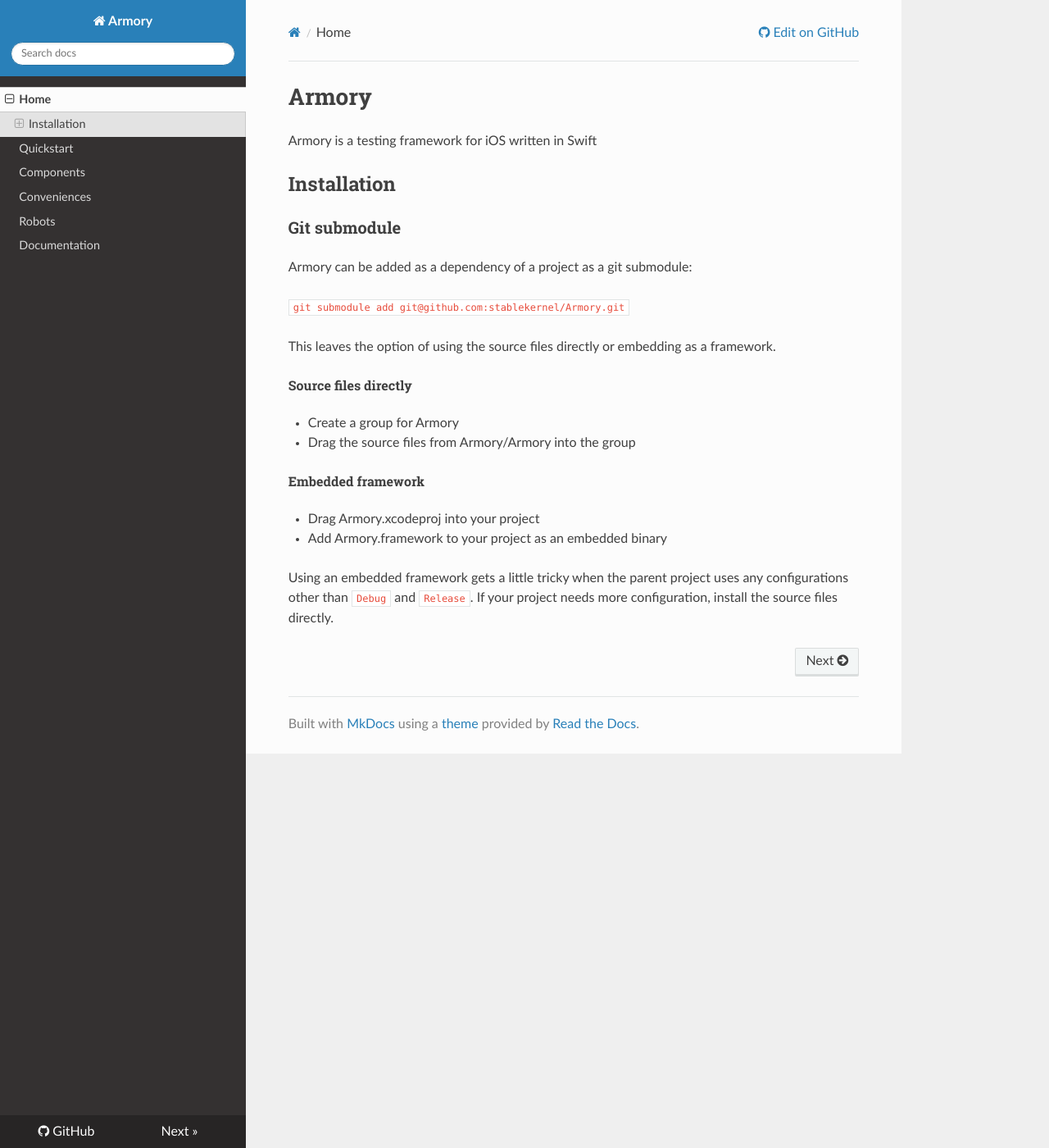
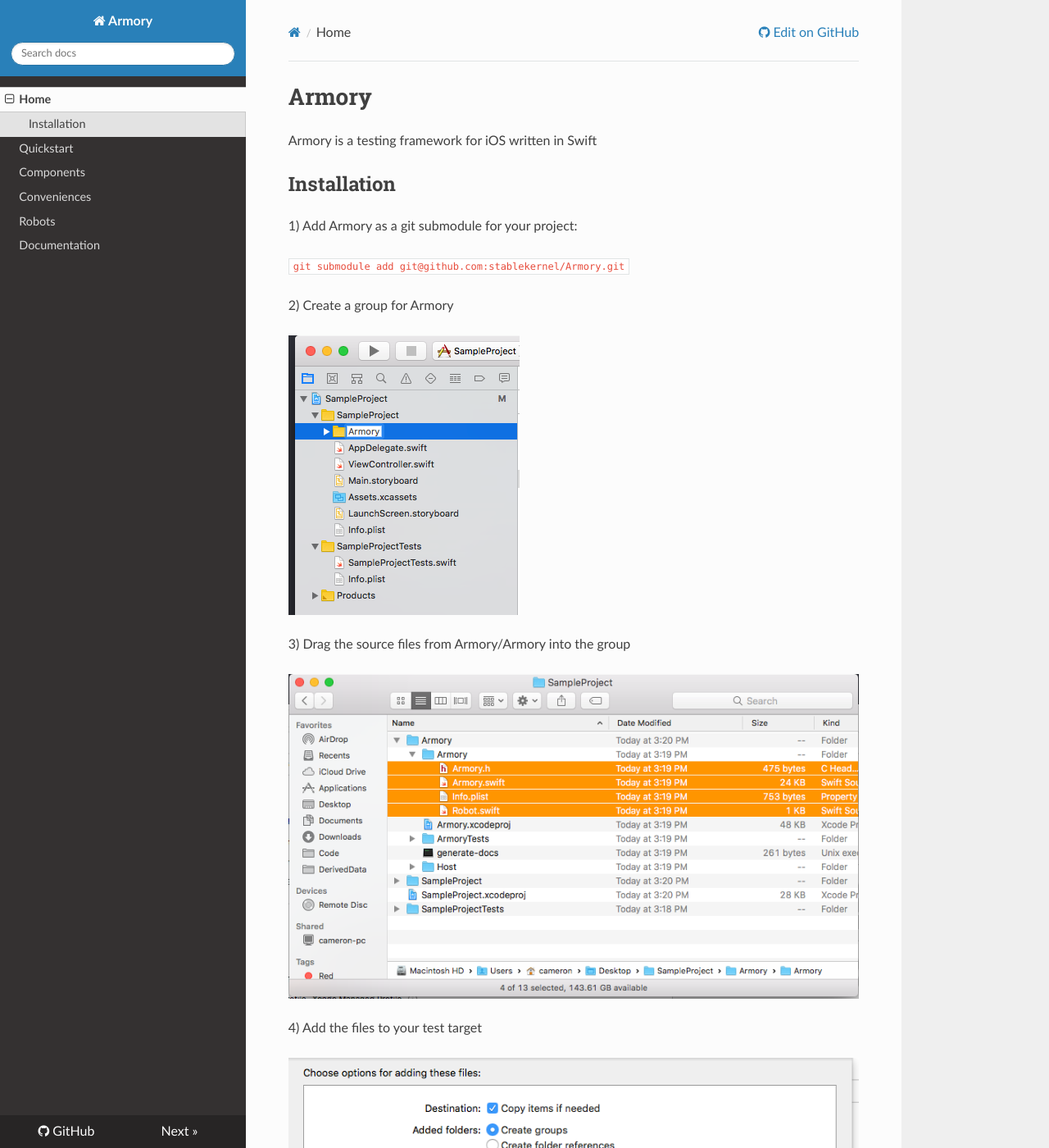
Before and after one commit to stablekernel/Armory, an MkDocs documentation site: the page built from docs/index.md, in a window 1280 px wide and 1400 px high. Shown: the whole window at 82% size. Built offline with MkDocs 1.6.1, drawn with Linux system fonts in a browser that asks for light colours; nearby versions of some CDN libraries; old or Windows-style settings are respelled for this version of MkDocs; some of the changed text lies outside the part shown.

Commit message:
Update installation page - Remove option to install as embedded framework - Add pics to show steps

```diff
--- a/docs/index.md
+++ b/docs/index.md
@@ -4,20 +4,22 @@
 
 ## Installation
 
-### Git submodule
-
-Armory can be added as a dependency of a project as a git submodule:
+1) Add Armory as a git submodule for your project:
 
 `git submodule add git@github.com:stablekernel/Armory.git`
 
-This leaves the option of using the source files directly or embedding as a framework.
+2) Create a group for Armory
 
-###### Source files directly
-* Create a group for Armory
-* Drag the source files from Armory/Armory into the group
+![Armory_Group](img/1_Armory_Folder.png)
 
-###### Embedded framework
-* Drag Armory.xcodeproj into your project
-* Add Armory.framework to your project as an embedded binary
+3) Drag the source files from Armory/Armory into the group
 
-Using an embedded framework gets a little tricky when the parent project uses any configurations other than `Debug` and `Release`. If your project needs more configuration, install the source files directly.
+![Armory_Files](img/2_Armory_Files.png)
+
+4) Add the files to your test target
+
+![Armory_Target](img/3_Xcode_Import.png)
+
+5) Make sure your test class conforms to `ArmoryTestable`
+
+![Armory_Testable](img/4_Final_Test.png)
```
Also changed, not shown: docs/quickstart.md (+2 -2 lines), docs/img/1_Armory_Folder.png (added), docs/img/2_Armory_Files.png (added), docs/img/3_Xcode_Import.png (added), docs/img/4_Final_Test.png (added).
